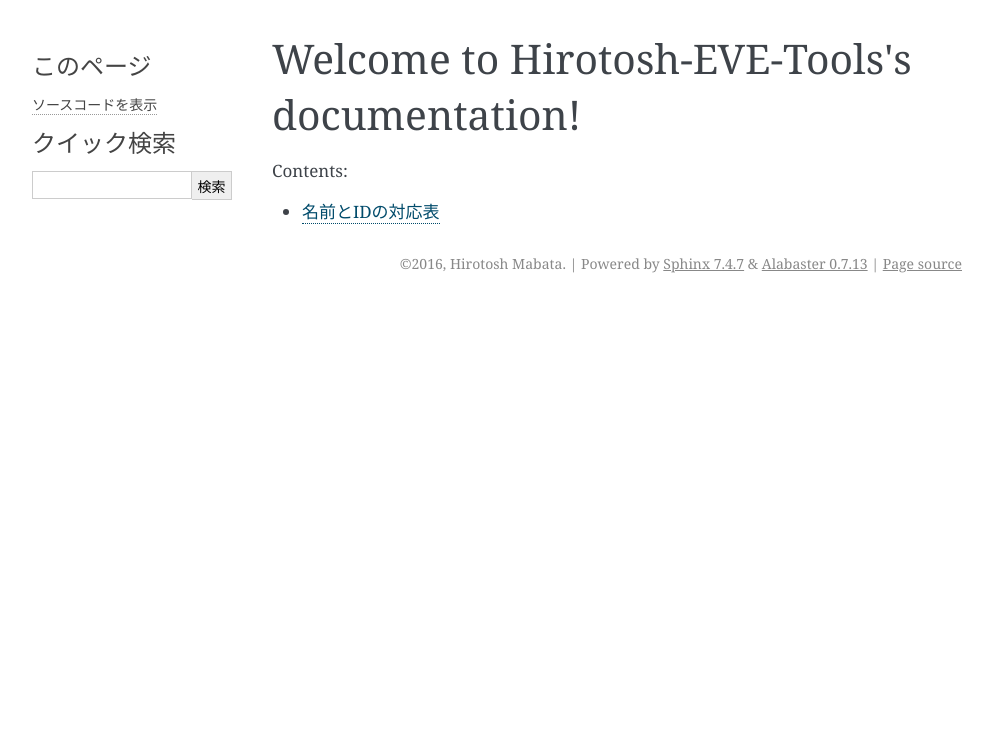
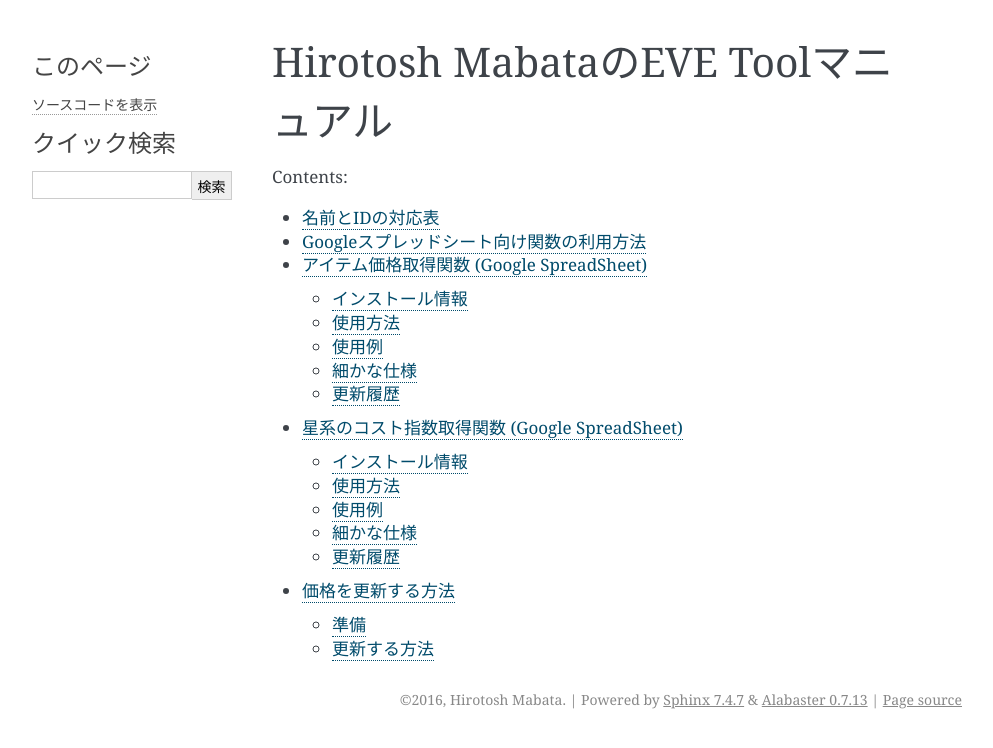
Before and after one commit to HirotoshMabata/eve-tools-doc, a Sphinx documentation site: the page built from source/index.rst, in a window 1280 px wide. Shown: the top 748 px of the page, without its empty margins (148-1141 px from the left). Built offline with Sphinx 7.4.7, drawn with Linux system fonts in a browser that asks for light colours; formulas are drawn with MathJax 3.

Commit message:
フォーラムの記事を転載

```diff
--- /dev/null
+++ b/source/get_market_price.rst
@@ -0,0 +1,55 @@
+.. _get_market_price:
+
+アイテム価格取得関数 (Google SpreadSheet)
+=========================================
+
+CREST経由で、特定のステーション内の注文価格を返します。
+売りまたは買い、最小または最大価格を選択できます。
+
+インストール情報
+----------------
+使用前の準備については :ref:`how_to_import_library` を参照してください。
+
+プロジェクトID::
+
+  MmmFZZTewMcpEk94vcRt5-OdSnBAmjm9N
+
+コード::
+
+  function getMarketPrice(a, b, c, d, e) {
+    return EVEOnlineGetCRESTMarketPrice.getMarketPrice(a, b, c, d, e)
+  }
+
+使用方法
+--------
+関数名::
+
+  getMarketPrice(region_id, type_id, station_name, order_string, operation_string)
+
+引数の意味
+    1. Region ID
+    2. アイテムのType ID
+    3. ステーション名
+    4. 注文の種類: "sell" または "buy"
+    5. 演算子: "min" または "max"
+
+返り値
+    数値
+
+使用例
+------
+::
+
+   =getMarketPrice(10000002, 34, "Jita IV - Moon 4 - Caldari Navy Assembly Plant", "sell", "min")
+
+細かな仕様
+----------
+
+* ステーション名を空にすると、リージョン全体で検索します
+* 注文が存在しない場合、0.00iskを返します
+* CCPのサーバとの接続に失敗した場合でも、3回までリトライします
+
+更新履歴
+--------
+Ver.5 2016/02/04
+     初出ということで。
--- /dev/null
+++ b/source/get_system_cost_index.rst
@@ -0,0 +1,55 @@
+.. _get_system_cost_index:
+
+星系のコスト指数取得関数 (Google SpreadSheet)
+=============================================
+
+CREST経由で、特定の星系での生産活動にかかるコスト指数を返します。
+
+インストール情報
+----------------
+使用前の準備については :ref:`how_to_import_library` を参照してください。
+
+プロジェクトID::
+
+  MvWLo01ttq_6TKr5i7fE2H-dSnBAmjm9N
+
+コード::
+
+  function getSystemCostIndex(a,b) {
+    return EVESystemCostIndex.getSystemCostIndex(a,b)
+  }
+
+使用方法
+--------
+関数名::
+
+  getSystemCostIndex(system_name, activity_name)
+
+引数の意味
+    1. 星系の名前
+    2. アクティビティ名：以下のいずれか
+
+       * "Invention"
+       * "Manufacturing"
+       * "Researching Time Efficiency"
+       * "Researching Material Efficiency"
+       * "Copying"
+
+返り値
+    数値
+
+使用例
+------
+::
+
+   =getSystemCostIndex("Jita", "Manufacturing")
+
+細かな仕様
+----------
+
+* CCPのサーバとの接続に失敗した場合でも、3回までリトライします
+
+更新履歴
+--------
+Ver.2 2016/02/03
+     初出ということで。
--- /dev/null
+++ b/source/how_to_import_library.rst
@@ -0,0 +1,41 @@
+.. _how_to_import_library:
+
+Googleスプレッドシート向け関数の利用方法
+========================================
+
+Googleスプレッドシート向け関数を利用するためには、関数ごとに以下の手順が必要です。
+
+1. スクリプトエディタを開く
+
+.. image:: ../images/open_script_editor.png
+
+2. ライブラリを開く
+
+.. image:: ../images/open_library.png
+
+3. プロジェクトを適当な名前で保存する
+
+.. image:: ../images/save_project.png
+
+4. 利用する関数のプロジェクトIDを「ライブラリを検索」テキストボックスへ入れる
+
+   プロジェクトIDは各関数の説明ページに掲載しています。
+
+5. 最新のバージョンを選択する
+
+.. image:: ../images/select_version.png
+
+6. コードをコピペして保存する。コードの内容は各関数の説明ページに掲載しています。
+
+   複数の関数を利用する際には、空行をはさんでつなげてください。
+   例えば以下のようになります。::
+
+     function getMarketPrice(a, b, c, d, e) {
+       return EVEOnlineGetCRESTMarketPrice.getMarketPrice(a, b, c, d, e)
+     }
+
+     function getSystemCostIndex(a,b) {
+       return EVESystemCostIndex.getSystemCostIndex(a,b)
+     }
+
+以上で準備完了です。
--- /dev/null
+++ b/source/how_to_refresh_cell.rst
@@ -0,0 +1,47 @@
+.. _how_to_refresh_cell:
+
+価格を更新する方法
+==================
+
+価格取得関数を再取得する方法を解説します。
+
+利用者側でコードの微修正と、セルひとつが必要です。
+たぶんご存知の方にはお馴染みの方法です。
+
+準備
+----
+
+1. コードを以下のように修正する
+
+   :ref:`get_market_price` の場合::
+
+     function getMarketPrice(a, b, c, d, e, f) {
+       return EVEOnlineGetCRESTMarketPrice.getMarketPrice(a, b, c, d, e)
+     }
+
+   :ref:`get_system_cost_index` の場合::
+
+      function getSystemCostIndex(a,b,c) {
+        return EVESystemCostIndex.getSystemCostIndex(a,b)
+      }
+
+   引数が一つ増えただけですね。
+
+2. スプレッドシートの数式に引数を一つ追加する
+
+   例えば以下のような感じで、末尾に一つ追加します。
+   このとき、どこでもいいので空いている使わないセルを指定してください。
+   (異なるシートでもOKです) ::
+
+     =getMarketPrice(10000002, C2, "Jita IV - Moon 4 - Caldari Navy Assembly Plant", "sell", "min", $D$1)
+
+更新する方法
+------------
+
+手順２で指定したセルに適当な数値を入れると、更新できます。
+再度更新するには、入っていた値とは違う値を入れる必要があります。
+
+違う数値を入れるのが面倒になると思うので、サイドバーからボタン一つで更新できるようなUIを作ろうかと思っています。
+（それでもセル一つお借りしますが…）
+
+欲しい方いましたらお声かけいただけるとバリバリやります。
--- a/source/index.rst
+++ b/source/index.rst
@@ -3,8 +3,8 @@
    You can adapt this file completely to your liking, but it should at least
    contain the root `toctree` directive.
 
-Welcome to Hirotosh-EVE-Tools's documentation!
-==============================================
+Hirotosh MabataのEVE Toolマニュアル
+===================================
 
 Contents:
 
```
Also changed, not shown: other parts of source/index.rst (+4 -0 lines), images/crest_market_price_example.png (added), images/open_library.png (added), images/open_script_editor.png (added), images/save_project.png (added), images/select_version.png (added).
